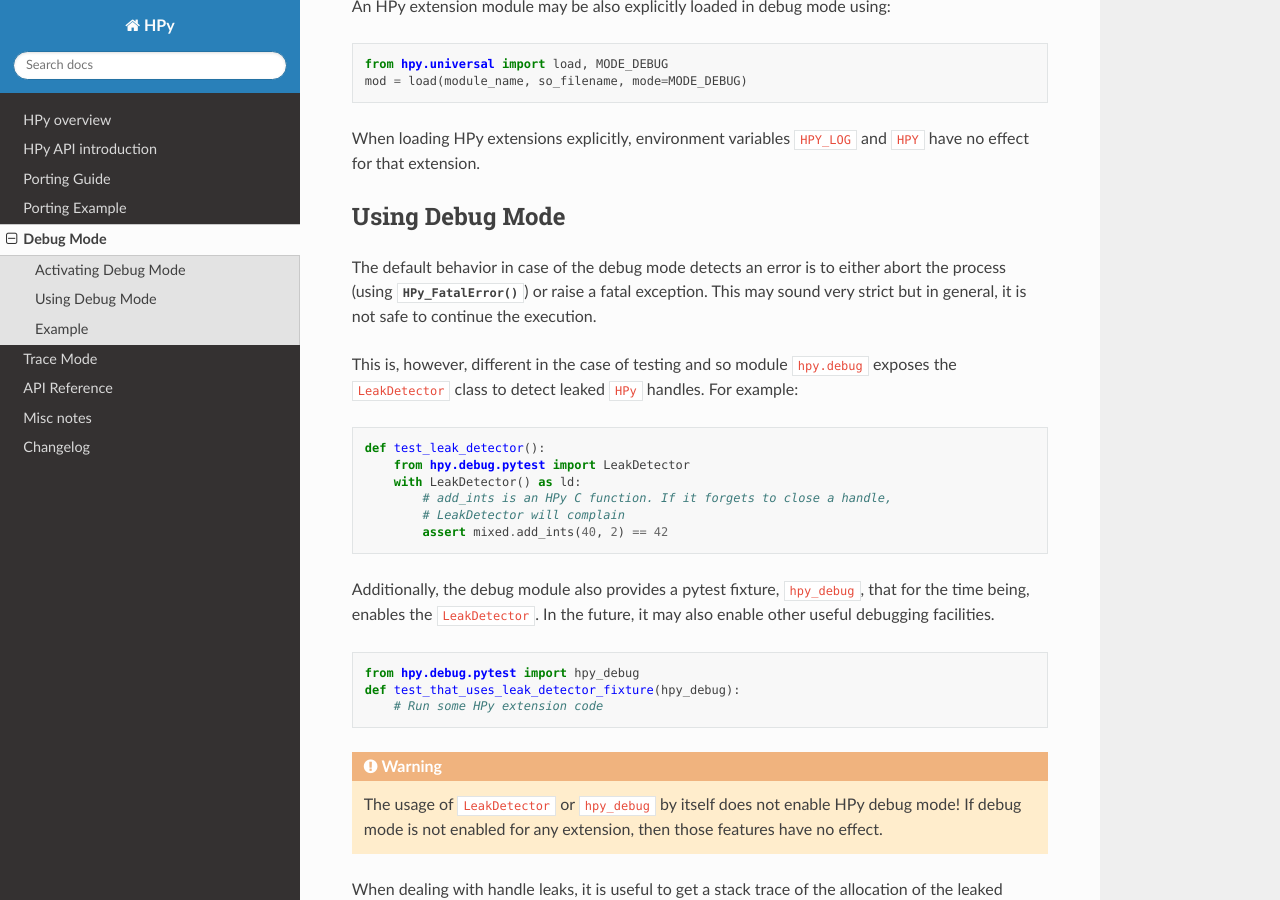
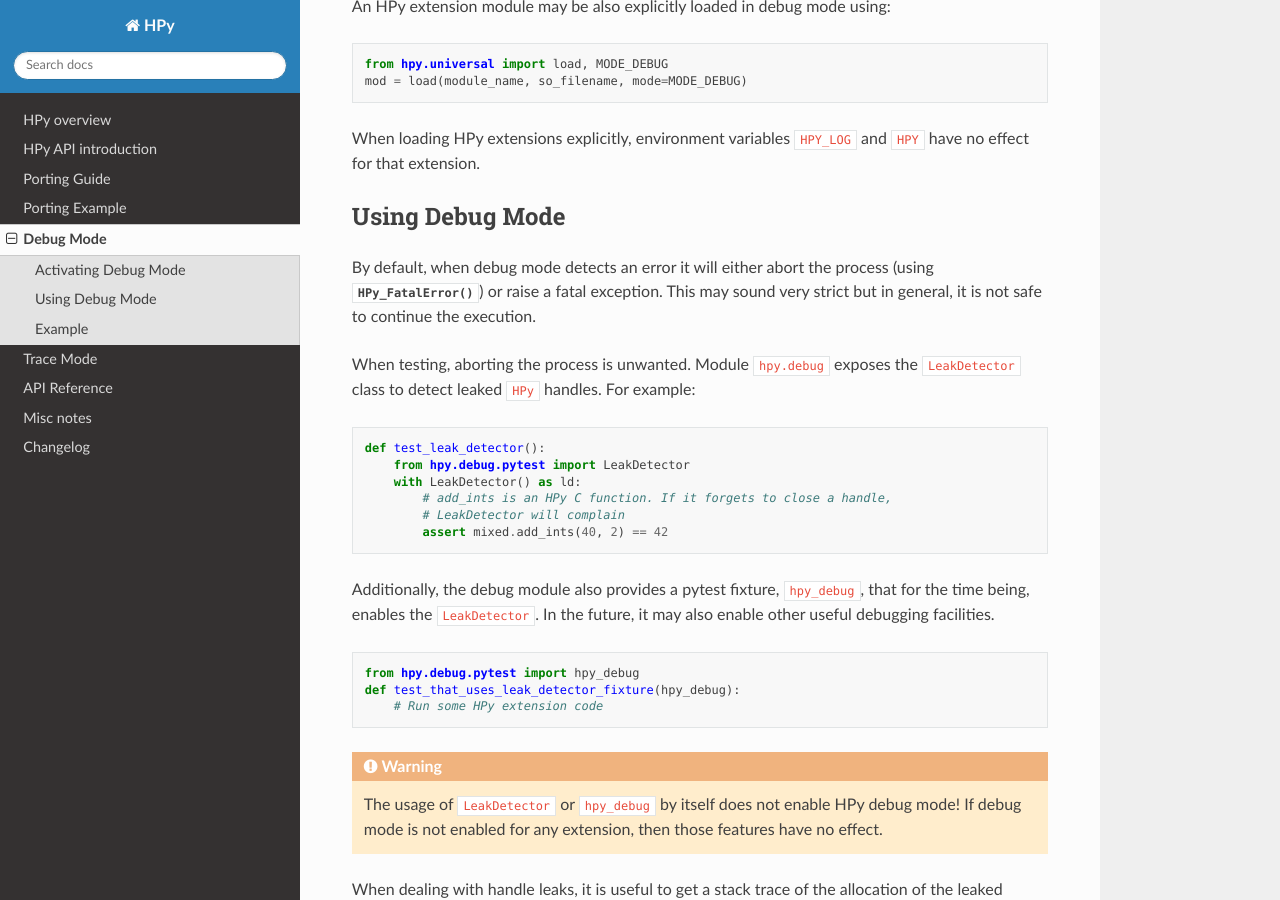
Before and after one commit to hpyproject/hpy, a Sphinx documentation site: the page built from docs/debug-mode.rst, in a window 1280 px wide and 900 px high, scrolled down 1324 px. Built offline with Sphinx 7.4.7 and the Read the Docs theme 2.0.0, drawn with Linux system fonts in a browser that asks for light colours.

Commit message:
Address review comments in debug-mode.rst

```diff
--- a/docs/debug-mode.rst
+++ b/docs/debug-mode.rst
@@ -73,14 +73,12 @@ and ``HPY`` have no effect for that extension.
 Using Debug Mode
 ----------------
 
-The default behavior in case of the debug mode detects an error is to either
-abort the process (using :c:func:`HPy_FatalError`) or raise a fatal exception.
-This may sound very strict but in general, it is not safe to continue the
-execution.
+By default, when debug mode detects an error it will either abort the process
+(using :c:func:`HPy_FatalError`) or raise a fatal exception. This may sound very
+strict but in general, it is not safe to continue the execution.
 
-This is, however, different in the case of testing and so module ``hpy.debug``
-exposes the ``LeakDetector`` class to detect leaked ``HPy`` handles. For
-example:
+When testing, aborting the process is unwanted. Module ``hpy.debug`` exposes the
+``LeakDetector`` class to detect leaked ``HPy`` handles. For example:
 
 .. literalinclude:: examples/tests.py
   :language: python
```
